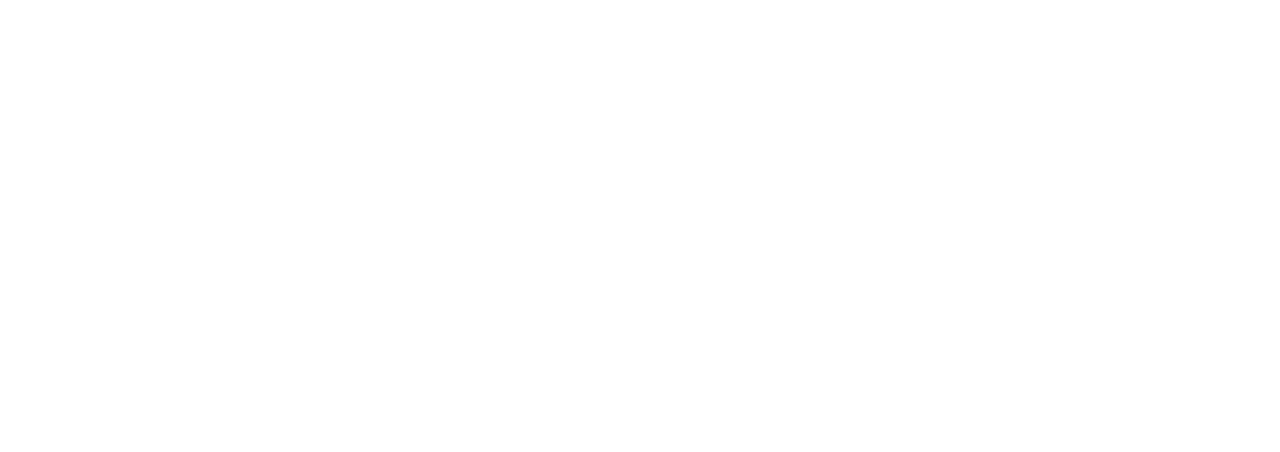
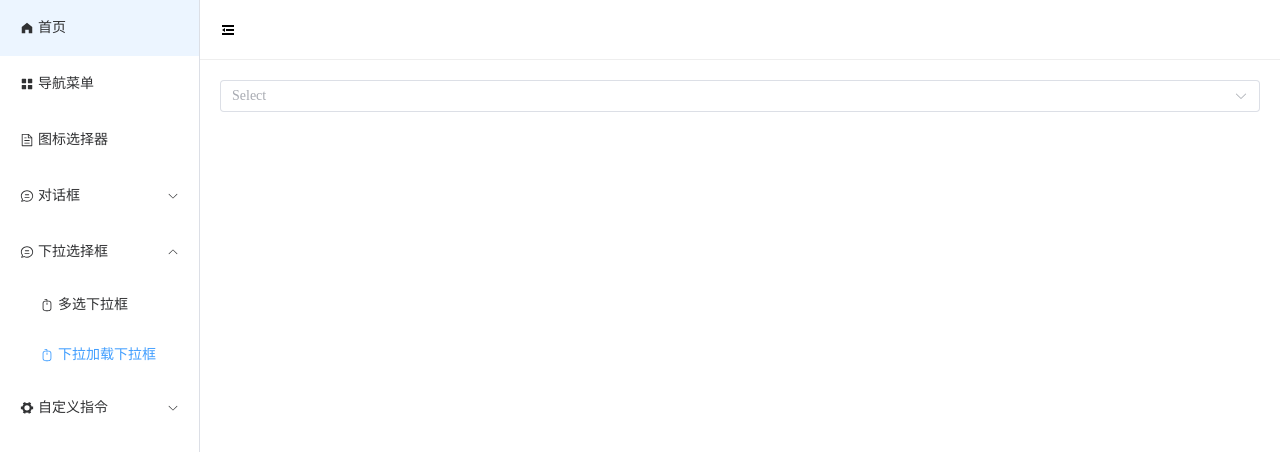
Before and after one commit to zcxiaobao/zc-components, a Vue app: page /#/select/loadmore in a window 1280 px wide. Before the commit this address had no page. Shown: the top 452 px of the page. Built offline with nearby package versions, Linux system fonts and the light colour scheme.

Commit message:
feat:下拉加载select开发

```diff
--- a/src/components/container/src/navSide/index.vue
+++ b/src/components/container/src/navSide/index.vue
@@ -50,6 +50,11 @@
                 index: "/select/multiple",
                 icon: "Mouse",
             },
+            {
+                name: "下拉加载下拉框",
+                index: "/select/loadmore",
+                icon: "Mouse",
+            },
         ],
     },
     {
--- a/src/components/zcSelect/src/index.vue
+++ b/src/components/zcSelect/src/index.vue
@@ -1,25 +1,39 @@
 
 <template>
-    <el-select v-model="selectVal" v-bind="$attrs" :multiple="isMuliple">
+    <el-select v-model="selectVal" v-bind="$attrs" :multiple="isMuliple" :teleported="false" v-loadmore="{
+        'isLoadmore': isLoadmore,
+        'callback': loadmoreFn
+    }">
         <div class="check-all" v-if="isMuliple">
             <el-checkbox v-model="checkAll" :indeterminate="isIndeterminate" @change="handleCheckAllChange">全选</el-checkbox>
         </div>
 
-        <el-option v-for="item in selectData" :key="item[props.valueKey]" :label="item[props.labelKey]"
+        <el-option v-for=" item in selectData" :key="item[props.valueKey]" :label="item[props.labelKey]"
             :value="item[props.valueKey]">
             <el-checkbox v-model="item.checked" :label="item[props.labelKey]" size="large" @click.stop.native
                 @change="handleItemChange(item)" v-if="isMuliple" />
             <span v-else>{{ item[props.labelKey] }}</span>
         </el-option>
+
+        <el-option class="el-select-loading" value="">
+            <template v-if="hasMore">
+                <el-icon class="el-select-loading__icon">
+                    <el-icon-loading />
+                </el-icon>
+                <span class="el-select-loading__tips">{{ loadingText }}</span>
+            </template>
+            <template v-else>{{ noneText }}</template>
+        </el-option>
     </el-select>
 </template>
 
 <script setup lang="ts">
-import { ref, watch, computed, PropType } from 'vue';
+import { ref, watch, computed, PropType, onMounted } from 'vue';
 import cloneDeep from 'lodash/cloneDeep'
-
+import vLoadmore from './v-loadmore.ts';
 const checkAll = ref<boolean>(false)
 const isIndeterminate = ref(false)
+const page = ref<number>(0)
 const props = defineProps({
     modelValue: {
         type: [String, Number, Array]
@@ -47,11 +61,27 @@
     data: {
         type: Array as PropType<any[]>,
         default: () => []
-    }
+    },
+    isLoadmore: {
+        type: Boolean,
+        default: false
+    },
+    hasMore: {
+        type: Boolean,
+        default: true
+    },
+    loadingText: {
+        type: String,
+        default: '加载中ing'
+    },
+    noneText: {
+        type: String,
+        default: '"到底了~"'
+    },
 })
 
-const emits = defineEmits(['update:modelValue'])
-
+const emits = defineEmits(['update:modelValue', 'loadmore'])
+const loading = ref<boolean>(false);
 const selectVal = computed({
     get() {
         return props.modelValue
@@ -82,7 +112,6 @@
     }
 }
 
-
 watch(selectVal, (nowSelectVal) => {
     checkAll.value = nowSelectVal.length === selectData.value.length ? true : false
     isIndeterminate.value = nowSelectVal.length !== selectData.value.length && nowSelectVal.length ? true : false
@@ -92,11 +121,25 @@
 
 watch(() => props.data, d => {
     selectData.value = d
+    loading.value = false
+}, { deep: true })
+
+
+const loadmoreFn = function () {
+    if (!loading.value) {
+        loading.value = true
+        emits('loadmore', {
+            page: page.value++
+        })
+    }
+}
+
+onMounted(() => {
+    loadmoreFn()
 })
-
 </script>
 
-<style scoped>
+<style scoped lang="scss">
 .check-all {
     padding: 0 32px 0 20px;
 }
@@ -104,4 +147,39 @@
 .el-checkbox {
     width: 100%;
 }
+
+.loading {
+    margin-top: 8px;
+    color: #000;
+    height: 10px
+}
+
+.el-select-loading {
+    display: flex;
+    align-items: center;
+    justify-content: center;
+    cursor: initial;
+    pointer-events: none;
+    color: var(--el-color-info);
+    font-size: 12px;
+
+    &__icon {
+        font-size: 16px;
+        animation: rotate 1.5s linear infinite;
+    }
+
+    &__tips {
+        margin-left: 6px;
+    }
+
+    @keyframes rotate {
+        from {
+            transform: rotate(0deg);
+        }
+
+        to {
+            transform: rotate(360deg);
+        }
+    }
+}
 </style>
--- /dev/null
+++ b/src/components/zcSelect/src/v-loadmore.ts
@@ -0,0 +1,33 @@
+import { Directive, DirectiveBinding } from "vue";
+interface ElType extends HTMLElement {
+  __handleScroll__: (...args: any) => any;
+}
+interface loadmoreBinding extends DirectiveBinding {
+  value: {
+    isLoadmore: boolean;
+    callback: (...args: any[]) => any;
+  };
+}
+const vLoadmore: Directive = {
+  mounted(el: ElType, binding: loadmoreBinding) {
+    const { isLoadmore, callback } = binding.value;
+
+    if (isLoadmore) {
+      if (typeof callback !== "function") {
+        throw new Error("loadmore 指令的参数必须是一个函数");
+      }
+      const needLoadMoreDom = el.querySelector(
+        ".el-select-dropdown .el-select-dropdown__wrap"
+      );
+      console.log(needLoadMoreDom);
+      needLoadMoreDom?.addEventListener("scroll", function (this: HTMLElement) {
+        const isBottom =
+          this.scrollHeight - this.scrollTop <= this.clientHeight;
+        if (isBottom) {
+          callback();
+        }
+      });
+    }
+  },
+};
+export default vLoadmore;
--- a/src/router/index.ts
+++ b/src/router/index.ts
@@ -32,6 +32,10 @@
           {
             path: "multiple",
             component: import("../views/select/multipleSelect/index.vue"),
+          },
+          {
+            path: "loadmore",
+            component: import("../views/select/loadmoreSelect/index.vue"),
           },
         ],
       },
--- /dev/null
+++ b/src/views/select/loadmoreSelect/data.js
@@ -0,0 +1,28 @@
+let content = [];
+for (let i = 0; i < 10; i++) {
+  for (let j = 0; j < 10; j++) {
+    content.push({
+      label: `我是第${i + 1}的${j + 1}条数据`,
+      value: `${i} + ${j}`,
+    });
+  }
+}
+
+export function getDataList(params) {
+  return new Promise((resolve, reject) => {
+    setTimeout(() => {
+      const { page, query } = params;
+      let data = {};
+      if (!query) {
+        data.content = content.slice(page * 10, page * 10 + 10);
+      } else {
+        const queryContent = content.filter((item) =>
+          item.label.includes(query)
+        );
+        console.log(queryContent);
+        data.content = queryContent.slice(page * 10, page * 10 + 10);
+      }
+      resolve(data);
+    }, 1000);
+  });
+}
--- /dev/null
+++ b/src/views/select/loadmoreSelect/index.vue
@@ -0,0 +1,28 @@
+<template>
+    <zc-select :isLoadmore="true" :data="selectData" v-model="selectVal" @loadmore="getData" :hasMore="hasMore"
+        @change="change" :multiple="true"></zc-select>
+</template>
+
+<script setup lang="ts">
+import { onMounted } from 'vue';
+
+import { getDataList } from './data.js';
+import { ref } from 'vue';
+let selectData = ref([]);
+let selectVal = ref('');
+let hasMore = ref<boolean>(true)
+const getData = async (param) => {
+    const data = await getDataList(param)
+    if (data.content.length) {
+        selectData.value = [...selectData.value, ...data.content]
+    } else {
+        hasMore.value = false
+    }
+}
+
+const change = (val) => {
+    console.log(val)
+}
+</script>
+
+<style scoped></style>
```
